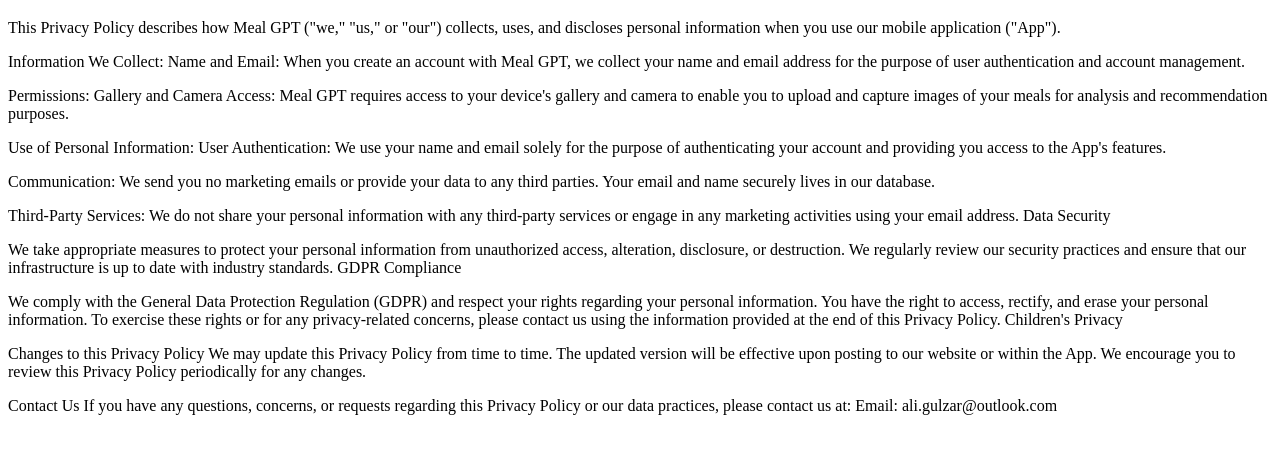
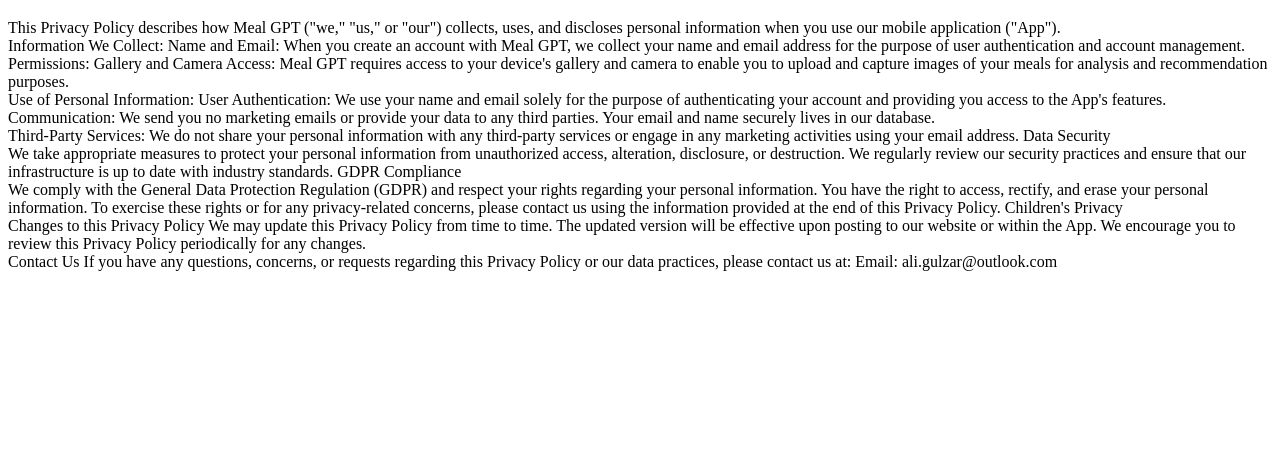
Before and after one commit to ali-gulzar/privacy-policy, a plain HTML site: page index.html in a window 1280 px wide. Shown: the part 61-514 px from the top of the page. Drawn offline with Linux system fonts and the light colour scheme.

Commit message:
convert p tag to div

```diff
--- a/index.html
+++ b/index.html
@@ -8,49 +8,49 @@
 </head>
 <body>
     <h1>Privacy Policy for Meal GPT</h1>
-    <p>
+    <div>
         This Privacy Policy describes how Meal GPT ("we," "us," or "our") collects, uses, and discloses personal information when you use our mobile application ("App").
-    </p>
-    <p>
+    </div>
+    <div>
         Information We Collect:
         Name and Email: When you create an account with Meal GPT, we collect your name and email address for the purpose of user authentication and account management.
-    </p>
-    <p>
+    </div>
+    <div>
         Permissions:
         Gallery and Camera Access: Meal GPT requires access to your device's gallery and camera to enable you to upload and capture images of your meals for analysis and recommendation purposes.
-    </p>
-    <p>
+    </div>
+    <div>
         Use of Personal Information:
         User Authentication: We use your name and email solely for the purpose of authenticating your account and providing you access to the App's features.
-    </p>
-    <p>
+    </div>
+    <div>
         Communication:
         We send you no marketing emails or provide your data to any third parties. Your email and name securely lives in our database.
-    </p>
-    <p>
+    </div>
+    <div>
         Third-Party Services:
         We do not share your personal information with any third-party services or engage in any marketing activities using your email address.
         Data Security
-    </p>
-    <p>
+    </div>
+    <div>
         We take appropriate measures to protect your personal information from unauthorized access, alteration, disclosure, or destruction.
         We regularly review our security practices and ensure that our infrastructure is up to date with industry standards.
         GDPR Compliance
-    </p>
-    <p>
+    </div>
+    <div>
         We comply with the General Data Protection Regulation (GDPR) and respect your rights regarding your personal information.
         You have the right to access, rectify, and erase your personal information. To exercise these rights or for any privacy-related concerns, please contact us using the information provided at the end of this Privacy Policy.
         Children's Privacy
-    </p>
-    <p>
+    </div>
+    <div>
         Changes to this Privacy Policy
         We may update this Privacy Policy from time to time. The updated version will be effective upon posting to our website or within the App. We encourage you to review this Privacy Policy periodically for any changes.
 
-    </p>
-    <p>
+    </div>
+    <div>
         Contact Us
         If you have any questions, concerns, or requests regarding this Privacy Policy or our data practices, please contact us at:
         Email: ali.gulzar@outlook.com
-    </p>
+    </div>
 </body>
 </html>
```
